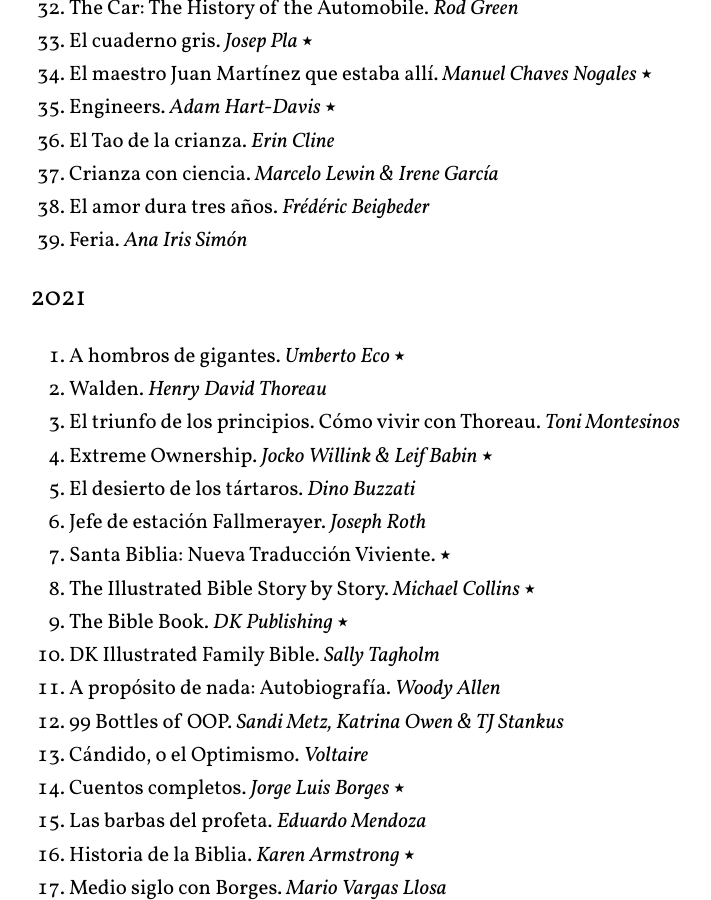
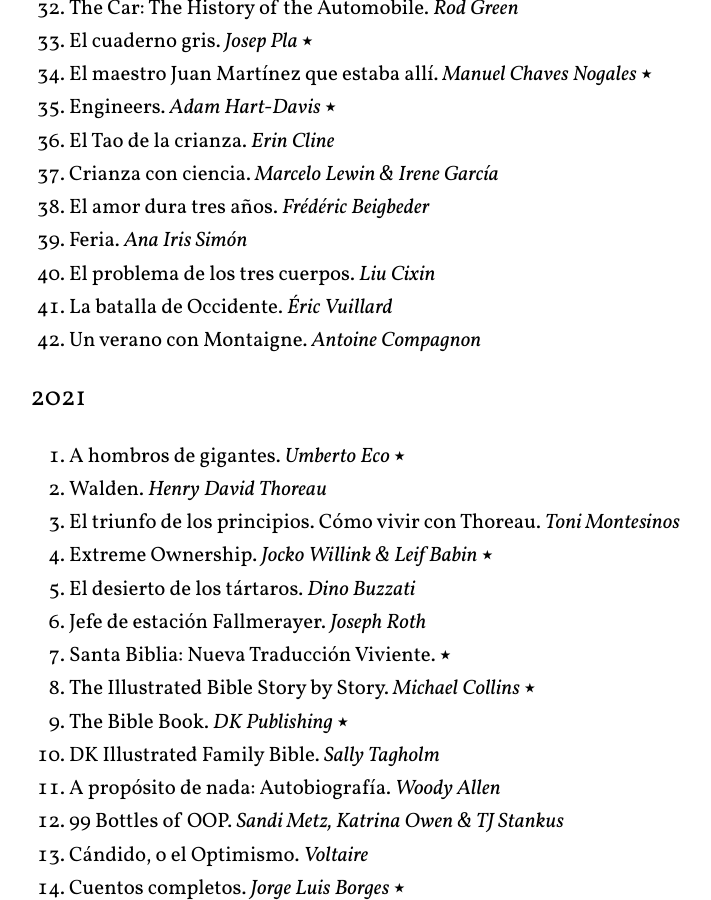
Before and after one commit to arturoherrero/arturoherrero.com, a Jekyll site: the page built from pages/books.md, in a window 1280 px wide and 900 px high, scrolled down 1382 px. Shown: the whole window, without its empty margins (220-931 px from the left). Built offline with Jekyll 4.4.1, drawn with Linux system fonts in a browser that asks for light colours.

Commit message:
Update book list

```diff
--- a/pages/books.md
+++ b/pages/books.md
@@ -49,6 +49,9 @@
 37. Crianza con ciencia. *Marcelo Lewin & Irene García*
 38. El amor dura tres años. *Frédéric Beigbeder*
 39. Feria. *Ana Iris Simón*
+40. El problema de los tres cuerpos. *Liu Cixin*
+41. La batalla de Occidente. *Éric Vuillard*
+42. Un verano con Montaigne. *Antoine Compagnon*
 
 
 ### 2021
```
